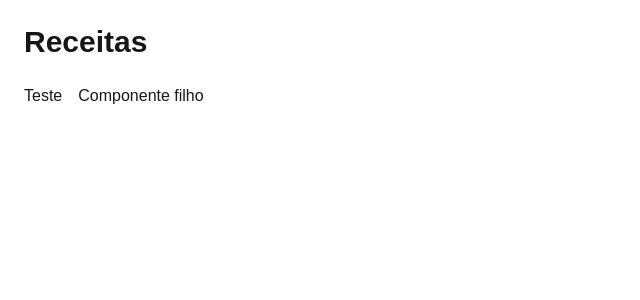
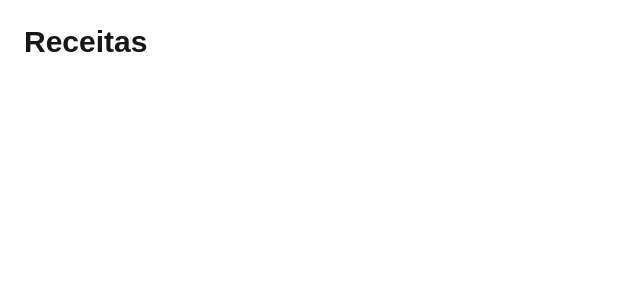
Before and after one commit to flavio92ux/portal-multi-routing, a Next.js app: page /receitas in a window 1280 px wide. Shown: the top 300 px of the page, without its empty margins (0-640 px from the left). Built offline with nearby package versions, Linux system fonts and the light colour scheme.

Commit message:
Improves navigation toggle with dynamic routing
Replaces placeholder elements with a button to navigate between
Portal and Receitas based on hostname. Adds loading state for
better UX and removes development artifacts and test labels
from both pages.

```diff
--- a/app/portal/page.tsx
+++ b/app/portal/page.tsx
@@ -5,7 +5,6 @@ export default function Home() {
         <div className="p-6">
           <h1 className="text-3xl font-bold mb-6">Portal</h1>
           <div className="flex gap-4">
-            <h1>teste</h1>
             <NavigationToggle />
           </div>
         </div>
--- a/app/receitas/page.tsx
+++ b/app/receitas/page.tsx
@@ -11,7 +11,6 @@ export default function Home() {
     <div className="p-6">
       <h1 className="text-3xl font-bold mb-6">Receitas</h1>
       <div className="flex gap-4">
-        <p>Teste</p>
         <NavigationToggle />
       </div>
     </div>
--- a/app/shared/NavigationToggle.tsx
+++ b/app/shared/NavigationToggle.tsx
@@ -1,16 +1,38 @@
 'use client';
 
-import { useEffect } from "react";
+import { useEffect, useState } from 'react';
 
 export function NavigationToggle() {
+  const [target, setTarget] = useState<'portal' | 'receitas' | null>(null);
+  const [isLoading, setIsLoading] = useState(false);
+
   useEffect(() => {
-    console.log('AAAAAAAAAAAAAAAAAAAAAA')
-    debugger
-  }, [])
+    const hostname = window.location.hostname;
+
+    if (hostname.includes('receitas')) {
+      setTarget('portal');
+    } else if (hostname.includes('portal')) {
+      setTarget('receitas');
+    }
+  }, []);
+
+  const handleNavigate = () => {
+    if (!target) return;
+
+    setIsLoading(true);
+
+    window.location.href = `http://${target}:3000/`;
+  };
+
+  if (!target) return null;
 
   return (
-    <div>
-      Componente filho
-    </div>
+    <button
+      onClick={handleNavigate}
+      disabled={isLoading}
+      className="px-4 py-2 bg-blue-500 text-white rounded hover:bg-blue-600 disabled:opacity-50 disabled:cursor-not-allowed"
+    >
+      {isLoading ? 'Carregando...' : `Ir para ${target === 'portal' ? 'Portal' : 'Receitas'}`}
+    </button>
   );
 }
```
